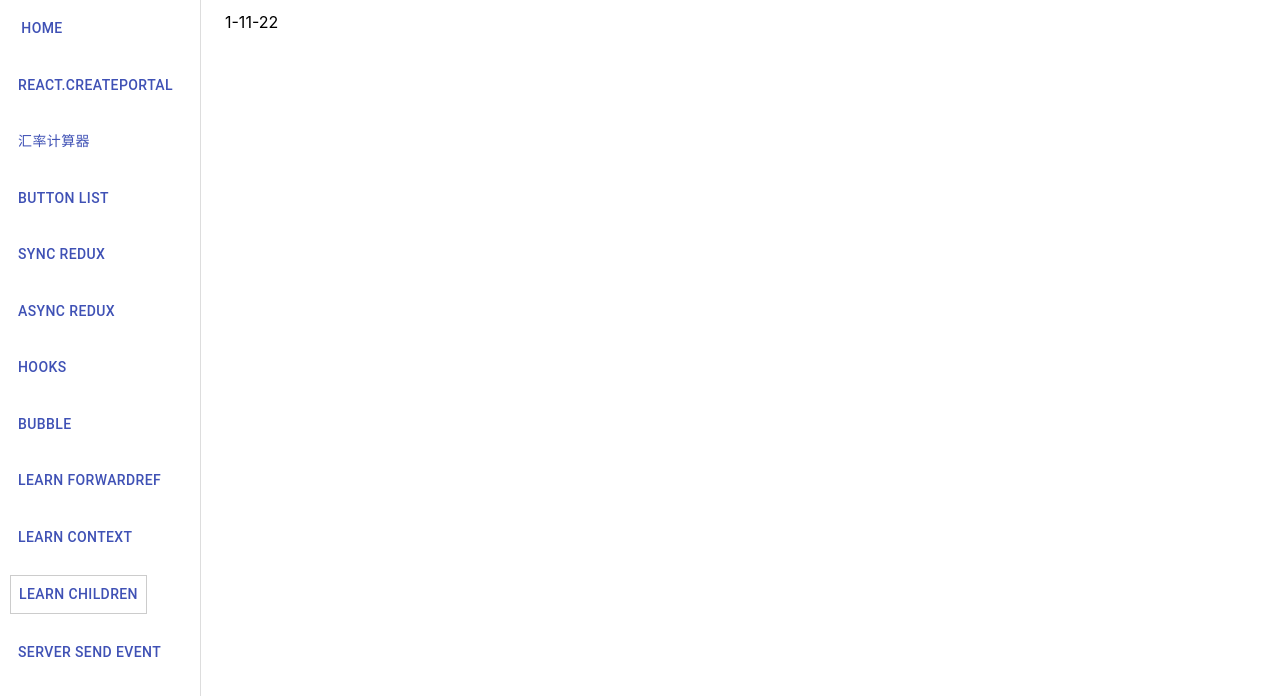
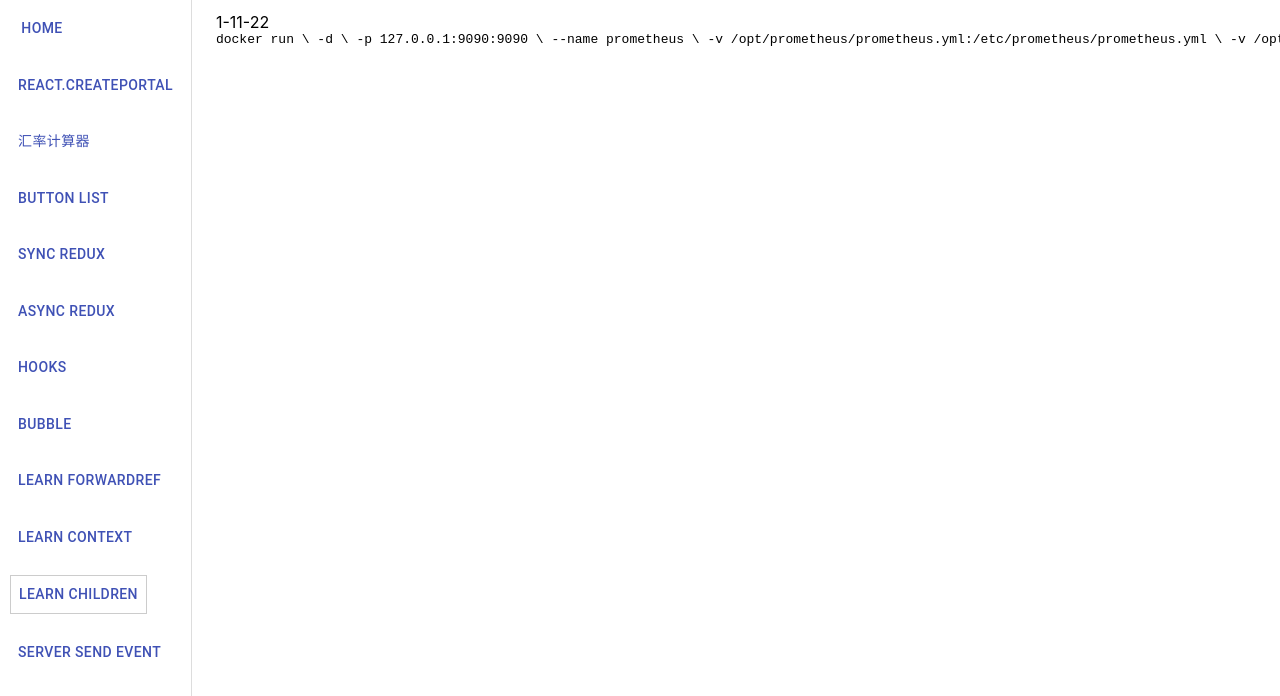
Before and after one commit to learn-frame/learn-react, a React (Create React App) app: page /learn-children in a window 1280 px wide. Shown: the top 696 px of the page. Built offline with nearby package versions, Linux system fonts and the light colour scheme.

Commit message:
feat: learn Children

```diff
--- a/src/containers/LearnChildren.tsx
+++ b/src/containers/LearnChildren.tsx
@@ -20,6 +20,42 @@ const LearnChildren: FC = () => {
         <span>1-2</span>
       </span>
       <span>2</span>
+
+      <pre>
+      docker run \
+        -d \
+        -p 127.0.0.1:9090:9090 \
+        --name prometheus \
+        -v /opt/prometheus/prometheus.yml:/etc/prometheus/prometheus.yml \
+        -v /opt/prometheus/alert_rules.yml:/etc/prometheus/alert_rules.yml \
+        prom/prometheus --web.external-url=http://localhost:19090 --web.route-prefix="/" --config.file=/etc/prometheus/prometheus.yml
+
+
+docker run \
+    -d \
+    -p 127.0.0.1:9093:9093 \
+    --name alertmanager \
+    -v /opt/prometheus/alertmanager.yml:/etc/alertmanager/alertmanager.yml \
+    prom/alertmanager --web.external-url=http://localhost:19093 --web.route-prefix="/" --config.file=/etc/alertmanager/alertmanager.yml
+
+docker run -d -p 9100:9100 --name node-exporter prom/node-exporter
+
+sudo docker run -v /etc/nginx/.ht.passwd:/etc/nginx/.ht.passwd \
+    --restart=always  \
+    --privileged=true \
+    --volume=/cgroup:/cgroup:ro \
+    --volume=/:/rootfs:ro \
+    --volume=/var/run:/var/run:rw \
+    --volume=/sys:/sys:ro \
+    --volume=/var/lib/docker/:/var/lib/docker:ro \
+    --publish=9094:8080 \
+    --detach=true \
+    --name=cadvisor \
+    google/cadvisor:latest --http_auth_file /etc/nginx/.ht.passwd --http_auth_realm localhost
+
+
+
+      </pre>
     </SomeComponent>
   )
 }
```
